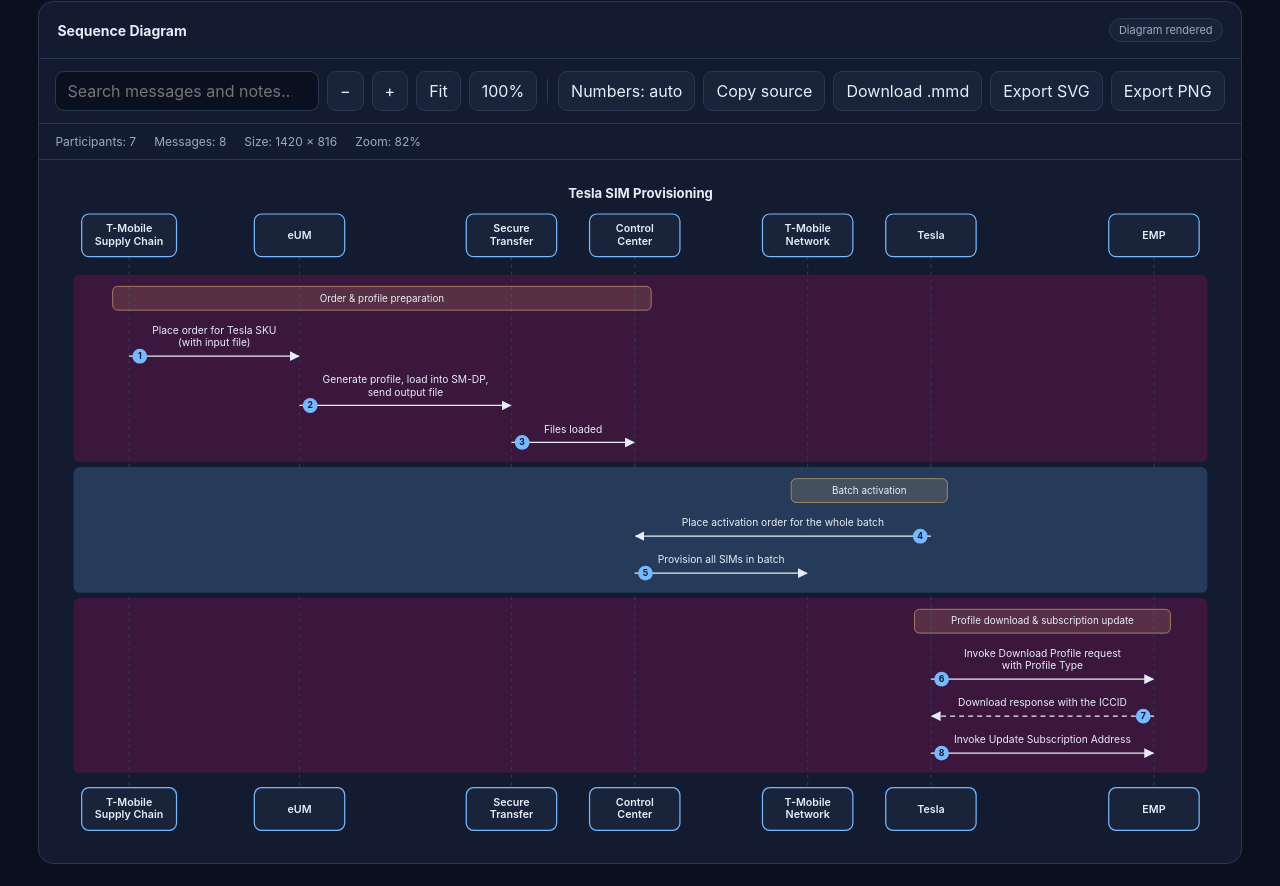
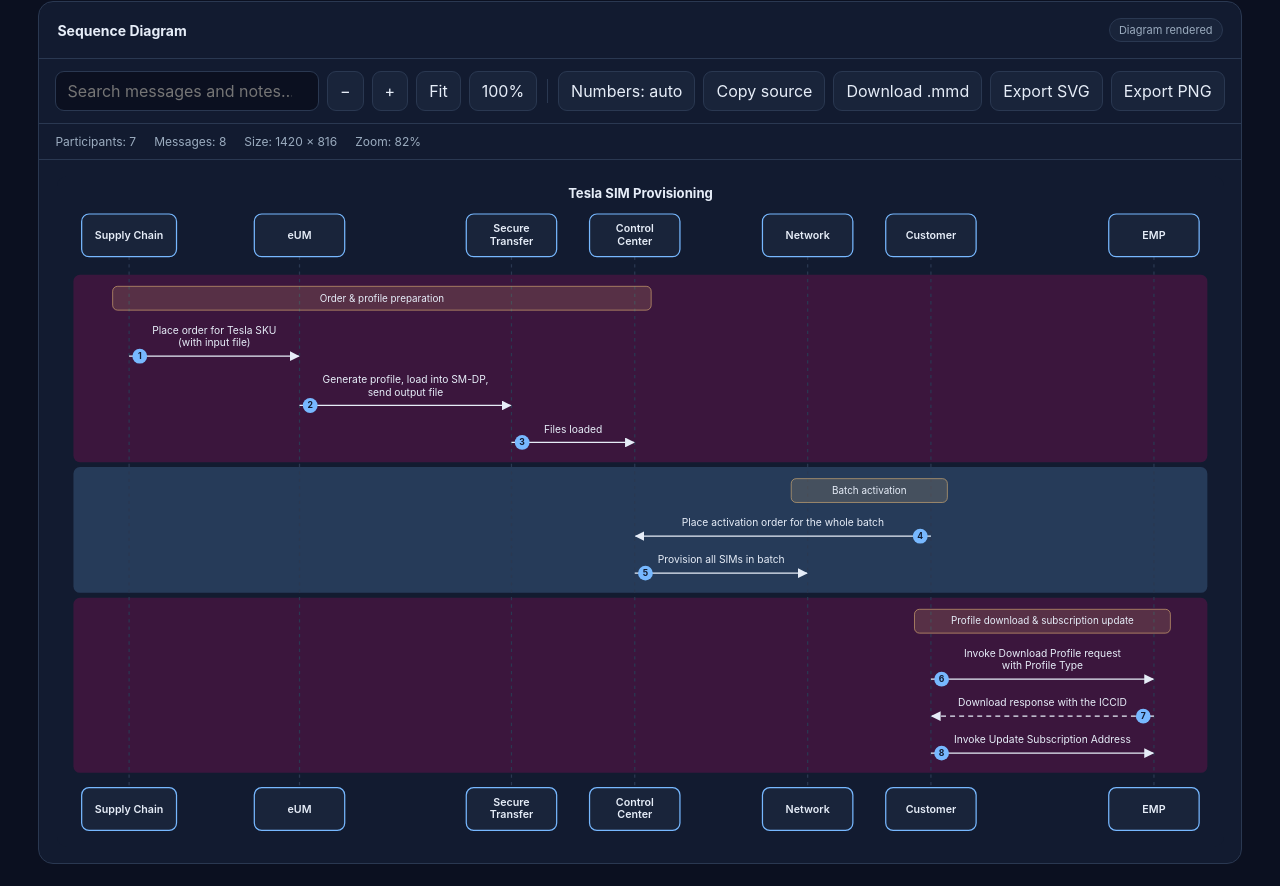
Before and after one commit to xantegh/xantegh.github.io, a plain HTML site: page sequence_studio.html in a window 1280 px wide. Shown: the part 738-1624 px from the top of the page. Drawn offline with Linux system fonts and the light colour scheme.

Commit message:
Update participant names in sequence diagram

```diff
--- a/sequence_studio.html
+++ b/sequence_studio.html
@@ -70,12 +70,12 @@ const SAMPLE=DEFAULT_INIT+`
 sequenceDiagram
     autonumber
     title Tesla SIM Provisioning
-    participant ts  as T-Mobile<br/>Supply Chain
+    participant ts  as Supply Chain
     participant e1  as eUM
     participant tft as Secure<br/>Transfer
     participant cc  as Control<br/>Center
-    participant tn  as T-Mobile<br/>Network
-    participant c1  as Tesla
+    participant tn  as Network
+    participant c1  as Customer
     participant emp as EMP
 
     rect rgb(226,0,116)
```
